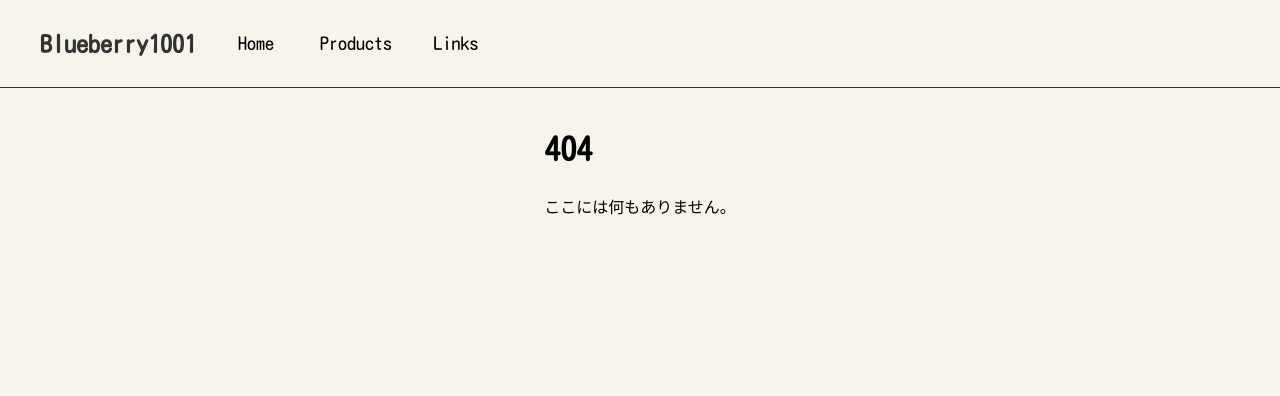
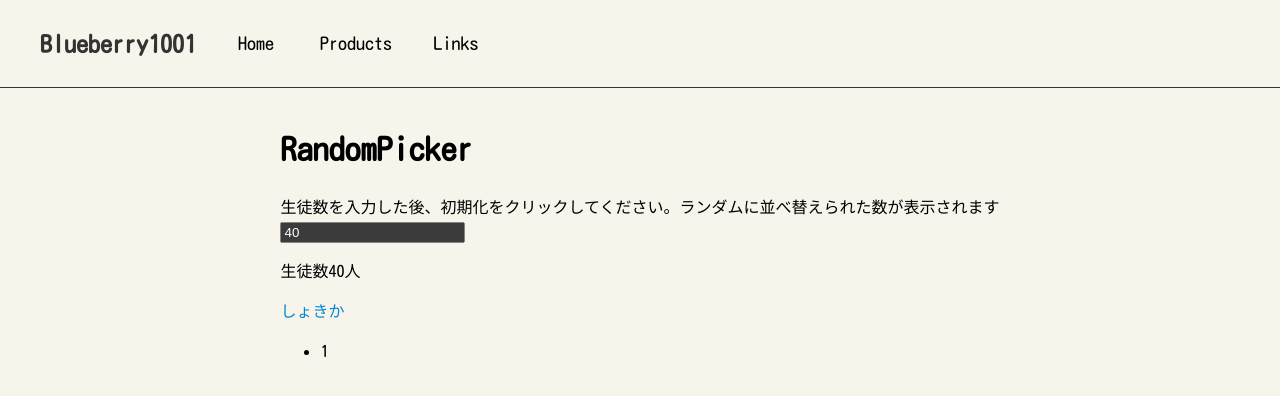
Before and after one commit to blueberry1001/blueberry1001.github.io, a React (Vite) app: page /#/randompicker in a window 1280 px wide. Before the commit this address had no page. Shown: the top 396 px of the page. Built offline with nearby package versions, Linux system fonts and the light colour scheme.

Commit message:
create Randompicker and linkpage

```diff
--- a/src/AppRoutes.tsx
+++ b/src/AppRoutes.tsx
@@ -2,8 +2,11 @@ import { HashRouter, Route, Routes } from "react-router-dom";
 
 import Header from "./Header";
 import HomePage from "./routes/Home";
+import LinksPage from "./routes/Links";
 import Page404 from "./routes/Page404";
 import PrimePage from "./routes/Prime";
+import ProductsPage from "./routes/Products";
+import RandomPickerPage from "./routes/RandomPicker";
 
 const AppRoutes = () => {
   return (
@@ -16,6 +19,10 @@ const AppRoutes = () => {
             <Routes>
               <Route element={<HomePage />} path="/" />
               <Route element={<PrimePage />} path="/prime" />
+
+              <Route element={<RandomPickerPage />} path="/randompicker" />
+              <Route element={<ProductsPage />} path="/products" />
+              <Route element={<LinksPage />} path="/links" />
               <Route element={<Page404 />} path="*" />
             </Routes>
           </div>
--- a/src/Header.tsx
+++ b/src/Header.tsx
@@ -12,7 +12,7 @@ const Header = () => {
               <div>Home</div>
             </div>
           </a>
-          <a href="/#/prime">
+          <a href="/#/products">
             <div className="page-link">
               <div>Products</div>
             </div>
--- /dev/null
+++ b/src/routes/Links.tsx
@@ -0,0 +1,21 @@
+function LinksPage() {
+  const games: { name: string; url: string }[] = [
+    { name: "スイカゲーム", url: "suica_game" },
+    { name: "ヘビゲーム", url: "snake" },
+  ];
+  return (
+    <div>
+      <h1>Links</h1>
+      <div>
+        <ul>
+          {games.map((game) => (
+            <li key={game.name}>
+              <a href={game.url}>{game.name}</a>
+            </li>
+          ))}
+        </ul>
+      </div>
+    </div>
+  );
+}
+export default LinksPage;
--- a/src/routes/Prime.tsx
+++ b/src/routes/Prime.tsx
@@ -23,9 +23,9 @@ const PrimePage = () => {
         入力された数を素因数分解します。桁数上限は11桁、計算量はO(√N)です。
       </div>
       <input
+        onChange={(e) => setValue(Number(e.target.value))}
         type="number"
         value={value}
-        onChange={(e) => setValue(Number(e.target.value))}
       />
       <p>{prime_factrization(value)}</p>
     </div>
--- /dev/null
+++ b/src/routes/Products.tsx
@@ -0,0 +1,18 @@
+import { Link } from "react-router-dom";
+
+function ProductsPage() {
+  return (
+    <div>
+      <h1>Products</h1>
+      <ul>
+        <li>
+          <Link to="/prime">素因数分解</Link>
+        </li>
+        <li>
+          <Link to="/randompicker">ランダムピッカー</Link>
+        </li>
+      </ul>
+    </div>
+  );
+}
+export default ProductsPage;
--- /dev/null
+++ b/src/routes/RandomPicker.tsx
@@ -0,0 +1,48 @@
+import { useState } from "react";
+
+const RandomPickerPage = () => {
+  const [number, setnumber] = useState(40);
+  const [student, setStudent] = useState([1]);
+  const initsystem = () => {
+    if (number > 1000) {
+      return alert("入力された数が大きすぎます。");
+    }
+    let tmpv = [];
+    for (let i = 0; i < number; i++) {
+      tmpv.push(i);
+    }
+    const newArray = [...tmpv];
+    for (let i = newArray.length - 1; i > 0; i--) {
+      const j = Math.floor(Math.random() * (i + 1));
+      [newArray[i], newArray[j]] = [newArray[j], newArray[i]]; // 要素の交換
+    }
+    setStudent(newArray);
+  };
+  const showstudent = () => {
+    return student.map((v) => {
+      return { v };
+    });
+  };
+  return (
+    <div>
+      <h1>RandomPicker</h1>
+      <div>
+        生徒数を入力した後、初期化をクリックしてください。ランダムに並べ替えられた数が表示されます
+      </div>
+      <input
+        onChange={(e) => setnumber(Number(e.target.value))}
+        type="number"
+        value={number}
+      />
+      <p>生徒数{number}人</p>
+      <a onClick={initsystem}>しょきか</a>
+      <ul>
+        {showstudent().map((v) => (
+          <li key={v.v}>{v.v}</li>
+        ))}
+      </ul>
+    </div>
+  );
+};
+
+export default RandomPickerPage;
```
